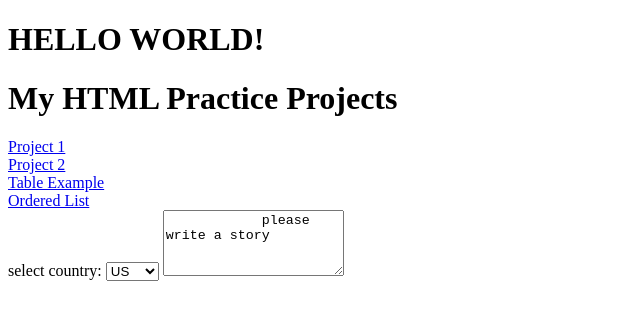
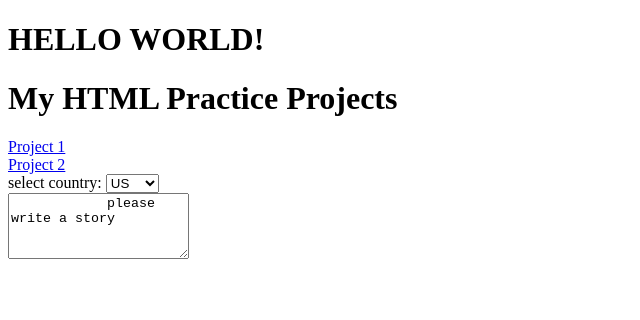
Before and after one commit to tarasha-26/html-practice-, a plain HTML site: page html tutorial/html/index.html in a window 1280 px wide. Shown: the whole page, without its empty margins (0-640 px from the left). Drawn offline with Linux system fonts and the light colour scheme.

Commit message:
index.html

```diff
--- a/html tutorial/html/index.html
+++ b/html tutorial/html/index.html
@@ -11,8 +11,7 @@
 
     <a href="project1.html">Project 1</a><br>
     <a href="project2.html">Project 2</a><br>
-    <a href="table.html">Table Example</a><br>
-    <a href="orderedlist.html">Ordered List</a>
+
     <form>
         <label for="country">select country:</label>
         <select>name="country" id="country">
@@ -20,11 +19,12 @@
             <option value="India">India</option>
             <option value="UK">UK</option>
             <option value="other">other</option>
-        </select>
+        </select><br>
         <textarea name="story" id="story" cols="20" rows="4">
             please write a story
         </textarea>
     </form>
 
 </body>
+
 </html>
```
